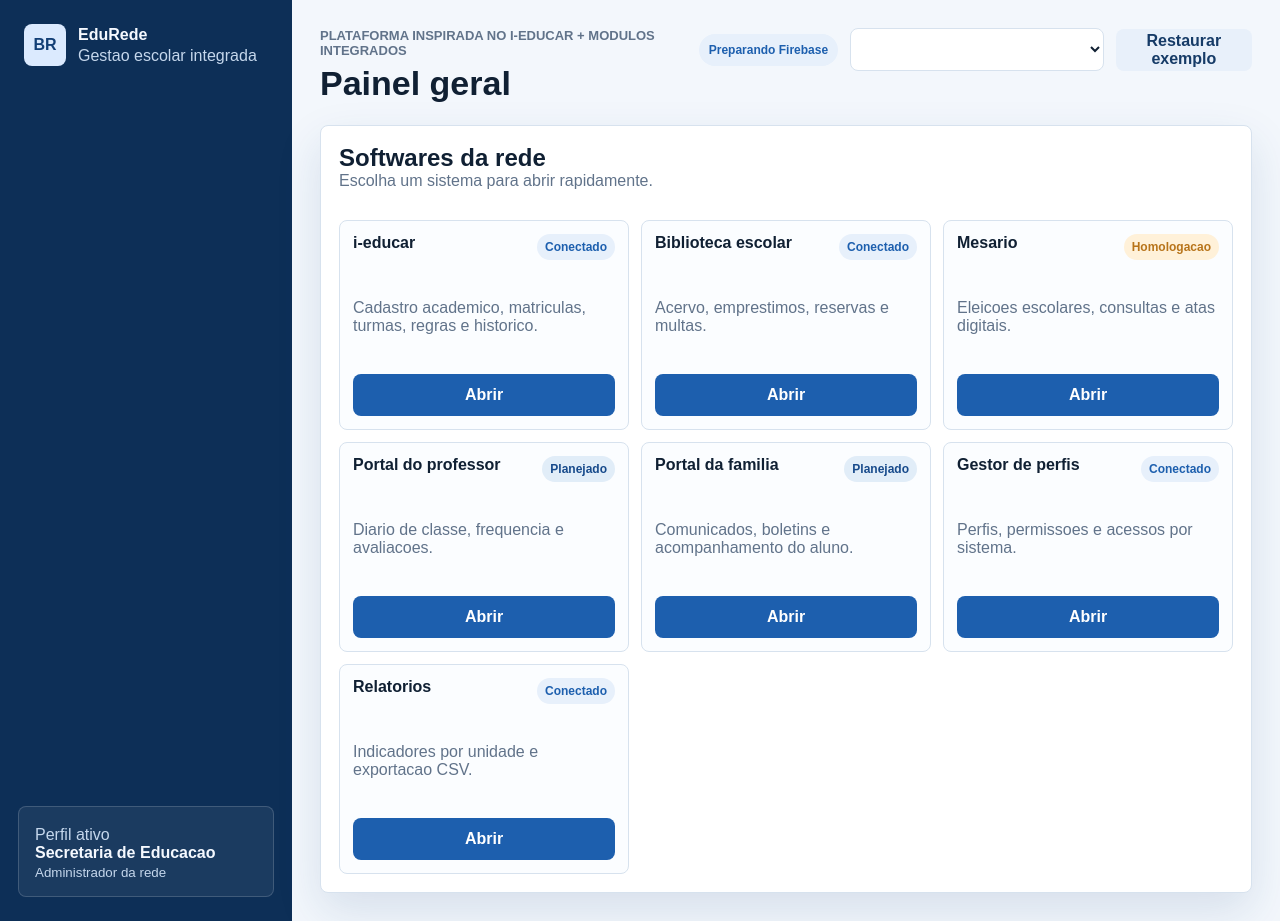
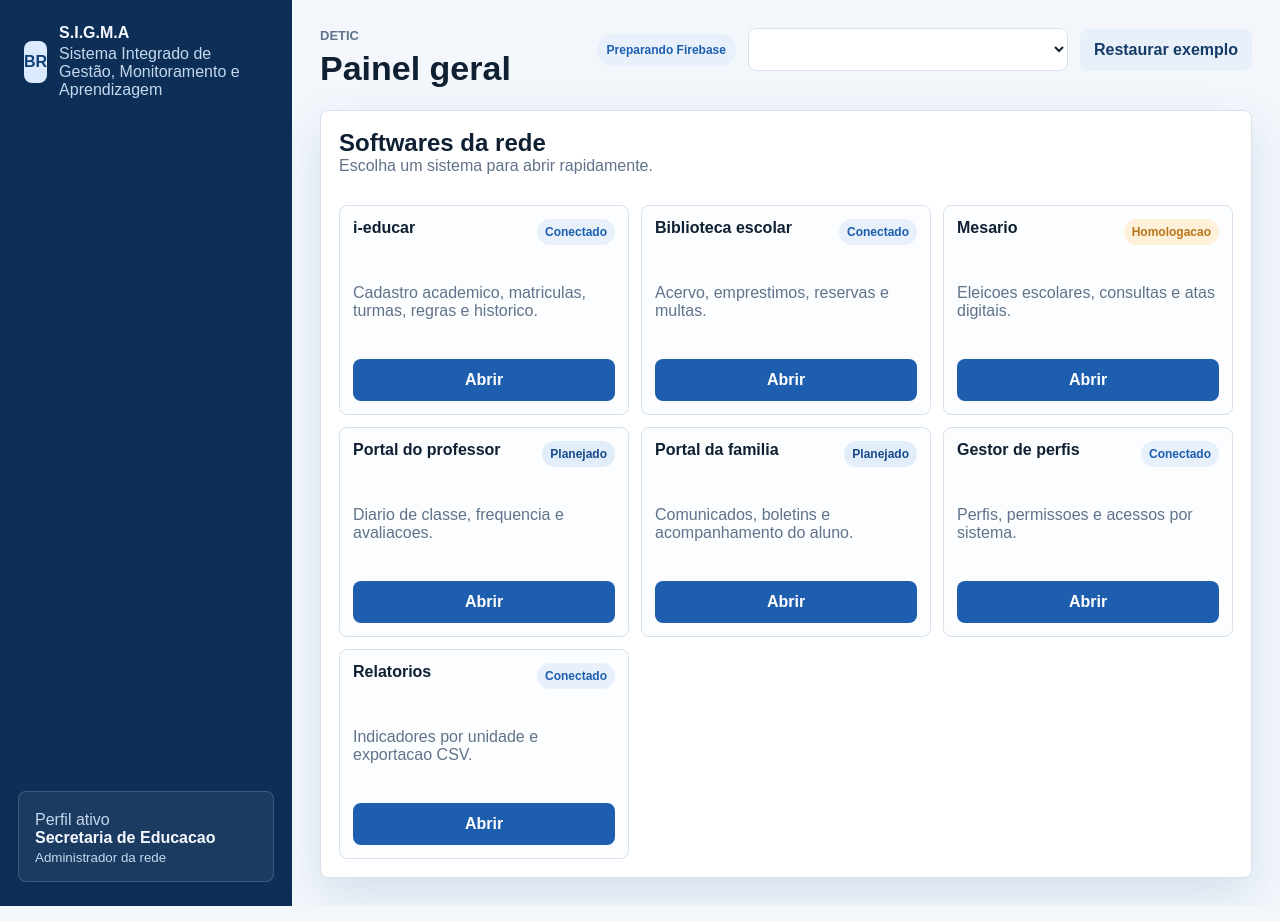
Before and after one commit to michaelrave1/SIGMA--Sistema-Integrado-de-Gest-o-Monitoramento-e-Aprendizagem, a website with bundled scripts: page index.html in a window 1280 px wide. Built offline with nearby package versions, Linux system fonts and the light colour scheme.

Commit message:
Update title and branding in index.html

```diff
--- a/index.html
+++ b/index.html
@@ -3,7 +3,7 @@
   <head>
     <meta charset="utf-8">
     <meta name="viewport" content="width=device-width, initial-scale=1">
-    <title>EduRede Integrada</title>
+    <title> S.I.G.M.A - Sistema Integrado de Gestão, Monitoramento e Aprendizagem </title>
     <link rel="stylesheet" href="./styles.css">
   </head>
   <body>
@@ -11,8 +11,8 @@
       <div class="brand">
         <div class="brand-mark">BR</div>
         <div>
-          <strong>EduRede</strong>
-          <span>Gestao escolar integrada</span>
+          <strong> S.I.G.M.A </strong>
+          <span> Sistema Integrado de Gestão, Monitoramento e Aprendizagem </span>
         </div>
       </div>
       <nav id="nav"></nav>
@@ -26,7 +26,7 @@
     <main class="shell">
       <header class="topbar">
         <div>
-          <p class="eyebrow">Plataforma inspirada no i-Educar + modulos integrados</p>
+          <p class="eyebrow">DETIC</p>
           <h1 id="page-title">Painel geral</h1>
         </div>
         <div class="top-actions">
```
